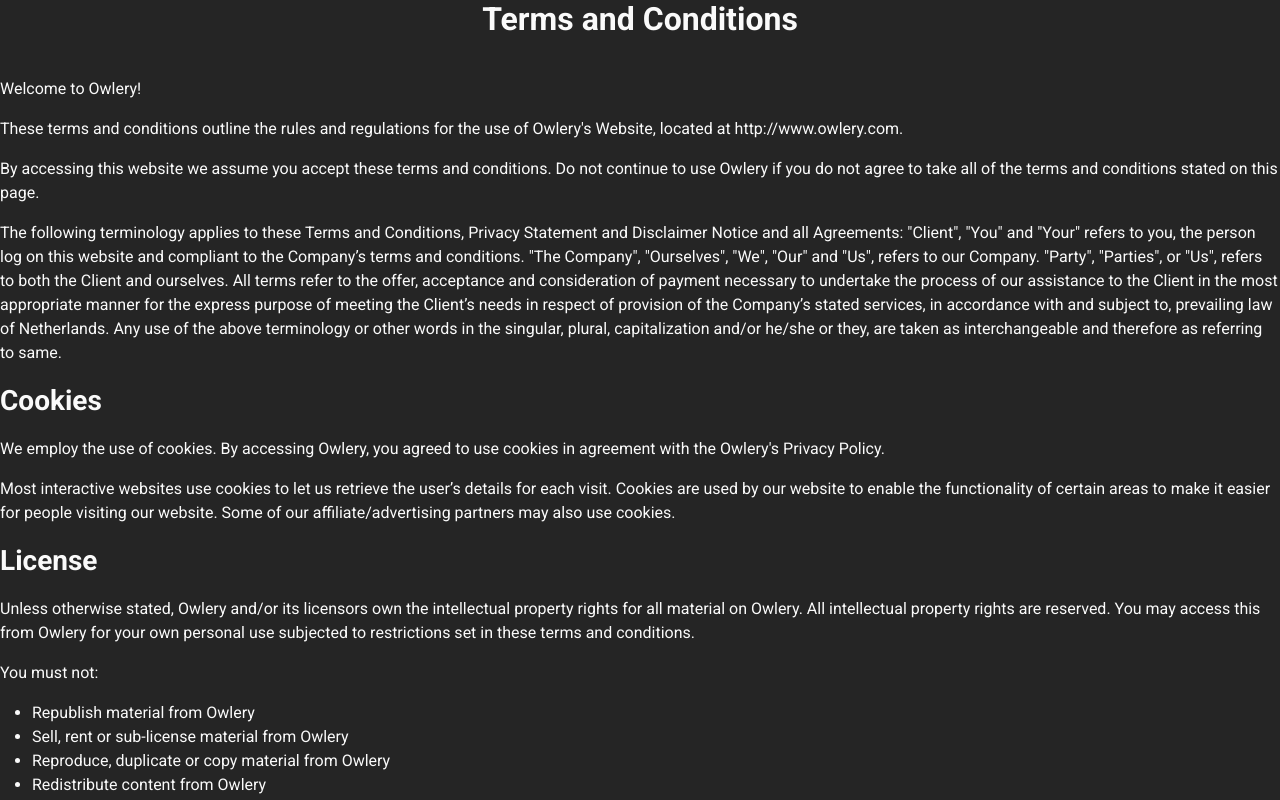
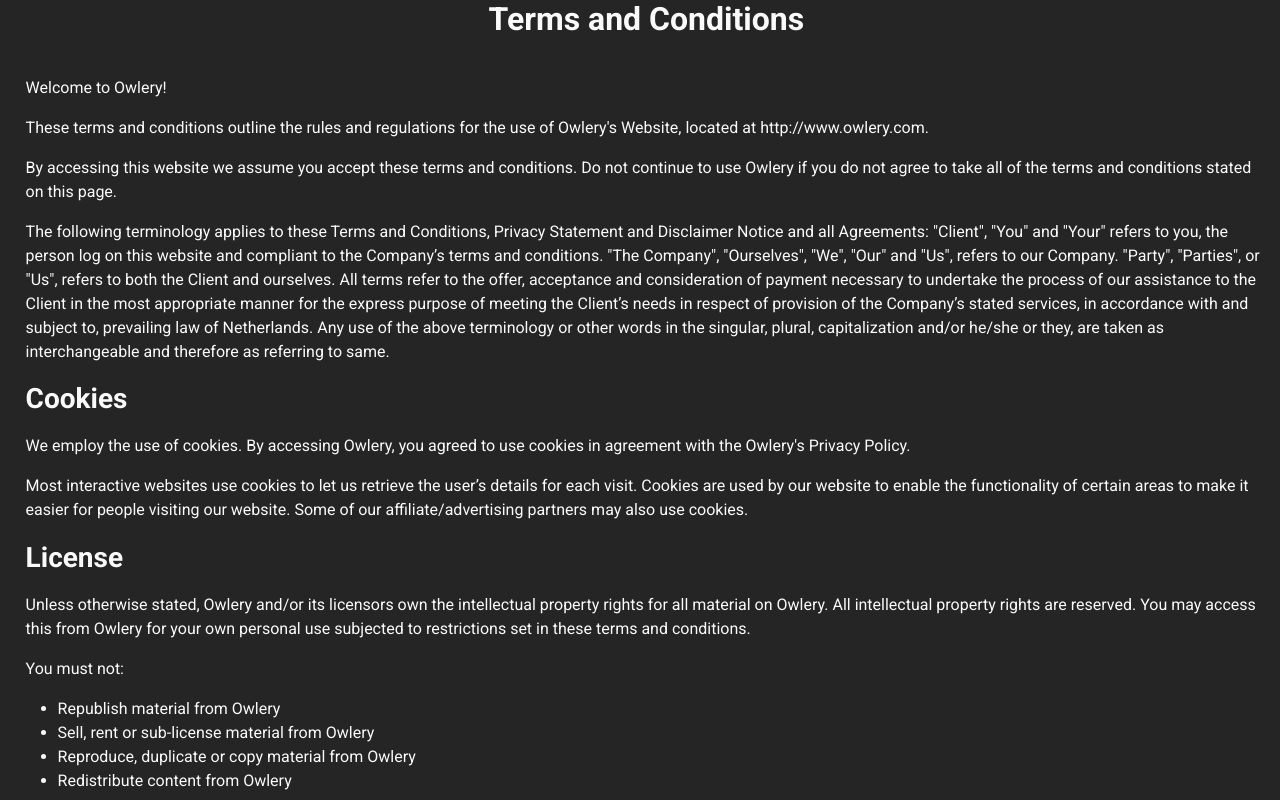
Before and after one commit to konradgoldammer/owlery, a React (Create React App) app in the folder client/: page /terms in a window 1280 px wide. Shown: the top 800 px of the page. Built offline with nearby package versions, Linux system fonts and the light colour scheme.

Commit message:
Add margin to T&C and PP

```diff
--- a/client/src/App.css
+++ b/client/src/App.css
@@ -108,6 +108,8 @@
 .terms-container,
 .privacy-container {
   color: var(--light-text-color);
+  margin-left: 2%;
+  margin-right: 1%;
 }
 
 h2.terms-title,
```
